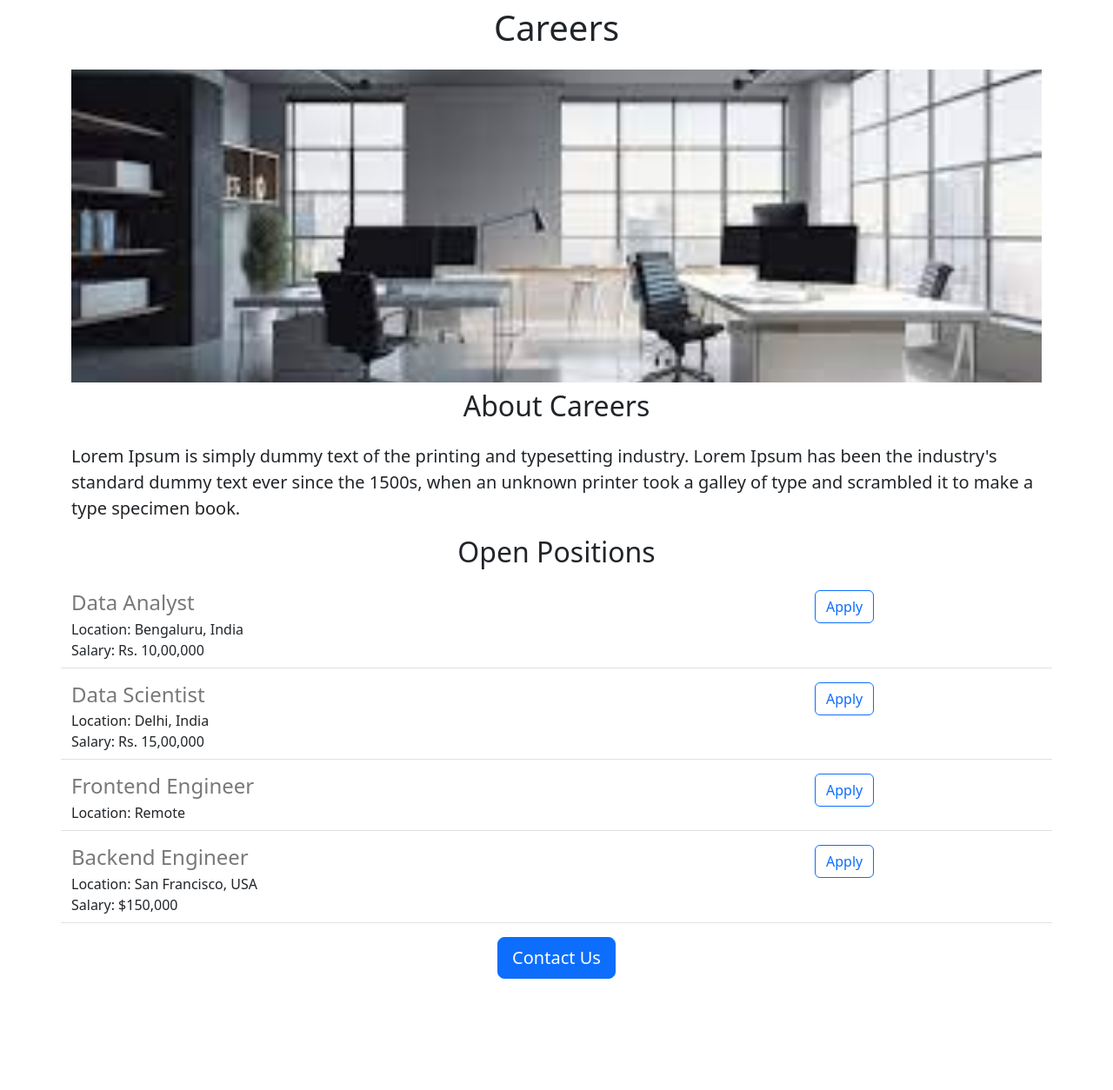
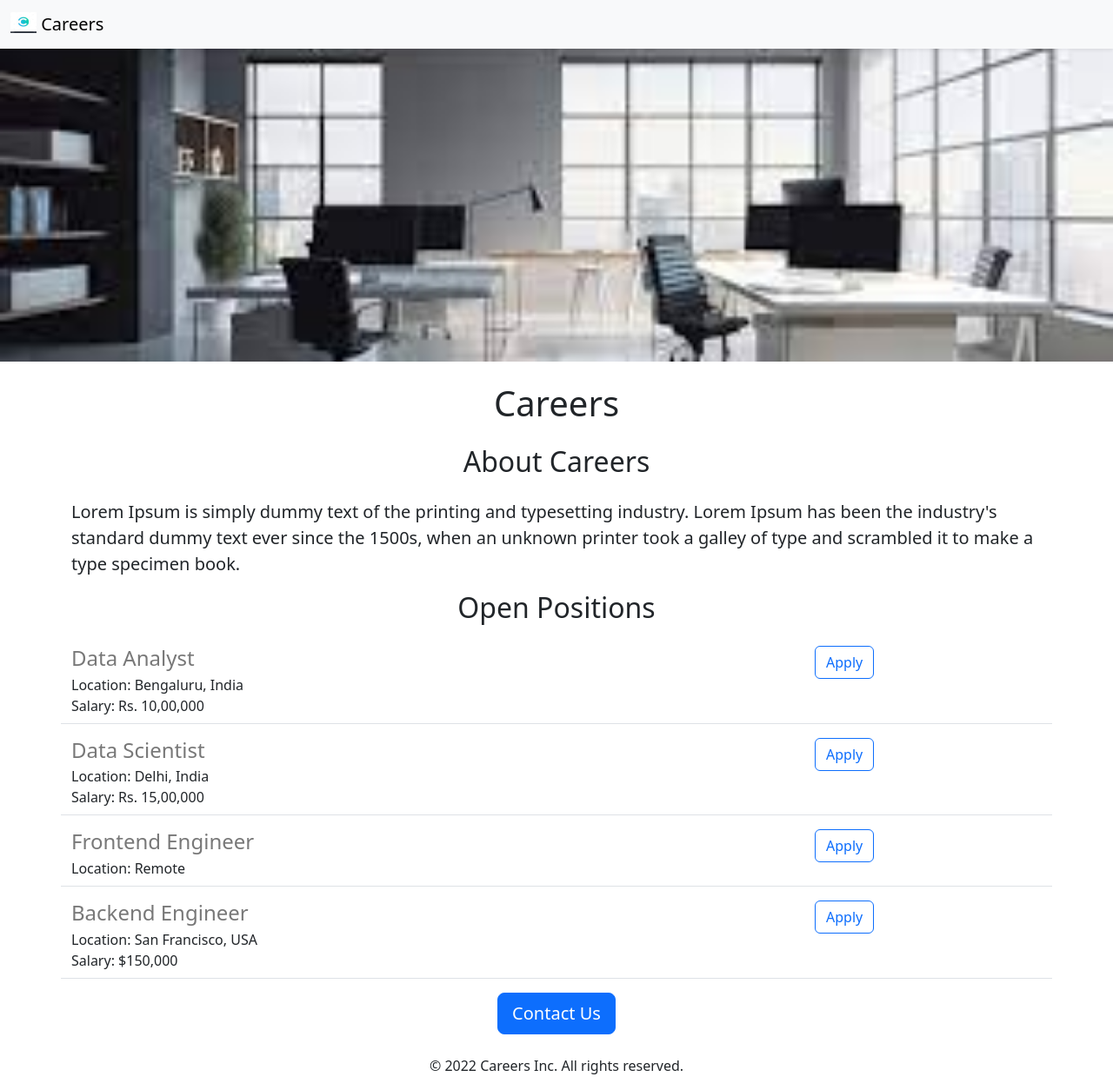
Before and after one commit to S1DdharTH16/careers-website, a Flask app: page / in a window 1280 px wide. Shown: the whole page at 87% size. Before the commit the page ends 1126 px from the top, so only its background shows below. Run offline with Flask 3, Linux system fonts and the light colour scheme.

Commit message:
addea navbar

```diff
--- /dev/null
+++ b/templates/footer.html
@@ -0,0 +1,3 @@
+<footer style="text-align: center;">
+  <p>&copy; 2022 Careers Inc. All rights reserved.</p>
+</footer>
--- a/templates/home.html
+++ b/templates/home.html
@@ -9,6 +9,7 @@
        height: 360px;
        width: 100%;
        object-fit: cover;
+       margin-bottom: 16px;
      }
    </style>
 
@@ -17,9 +18,11 @@
  </head>
 
  <body>
+  {% include 'nav.html' %}
+   <img class="img-fluid" id="banner" src="static/banner.jpeg">
   <div class="container">
     <h1 class="text-center mt-2 mb-4">Careers</h1>
-    <img class="img-fluid" id="banner" src="static/banner.jpeg">
+
     <h2 class="text-center mt-2 mb-4">About Careers</h2>
 
         <p class="lead">Lorem Ipsum is simply dummy text of the printing and typesetting industry. Lorem Ipsum has been the industry's standard dummy             text ever since the 1500s, when an unknown printer took a galley of type and scrambled it to make a type specimen book. </p>
@@ -36,5 +39,6 @@
       <button class="btn btn-primary btn-lg"">Contact Us</button>
     </div>
   </div>
+   {% include 'footer.html' %}
  </body>
 </html>
--- /dev/null
+++ b/templates/nav.html
@@ -0,0 +1,9 @@
+<nav class="navbar bg-body-tertiary shadow-sm fixed-top">
+  <div class="container-fluid">
+    <a class="navbar-brand" href="#">
+      <img src="/static/logo.jpeg" alt="Logo" width="30" height="24" class="d-inline-block align-text-top">
+      Careers
+    </a>
+  </div>
+</nav>
+<div style="height:56px"></div>
```
Also changed, not shown: static/logo.jpeg (added).
